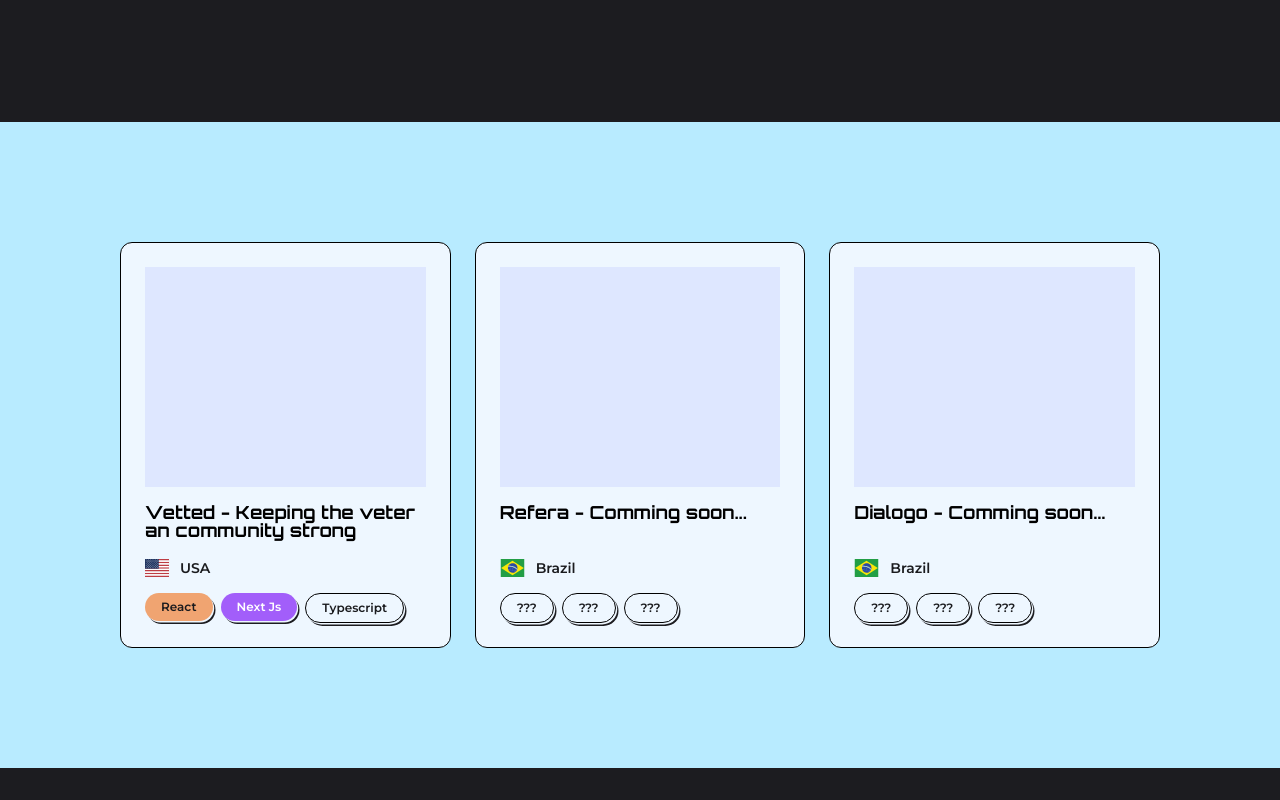
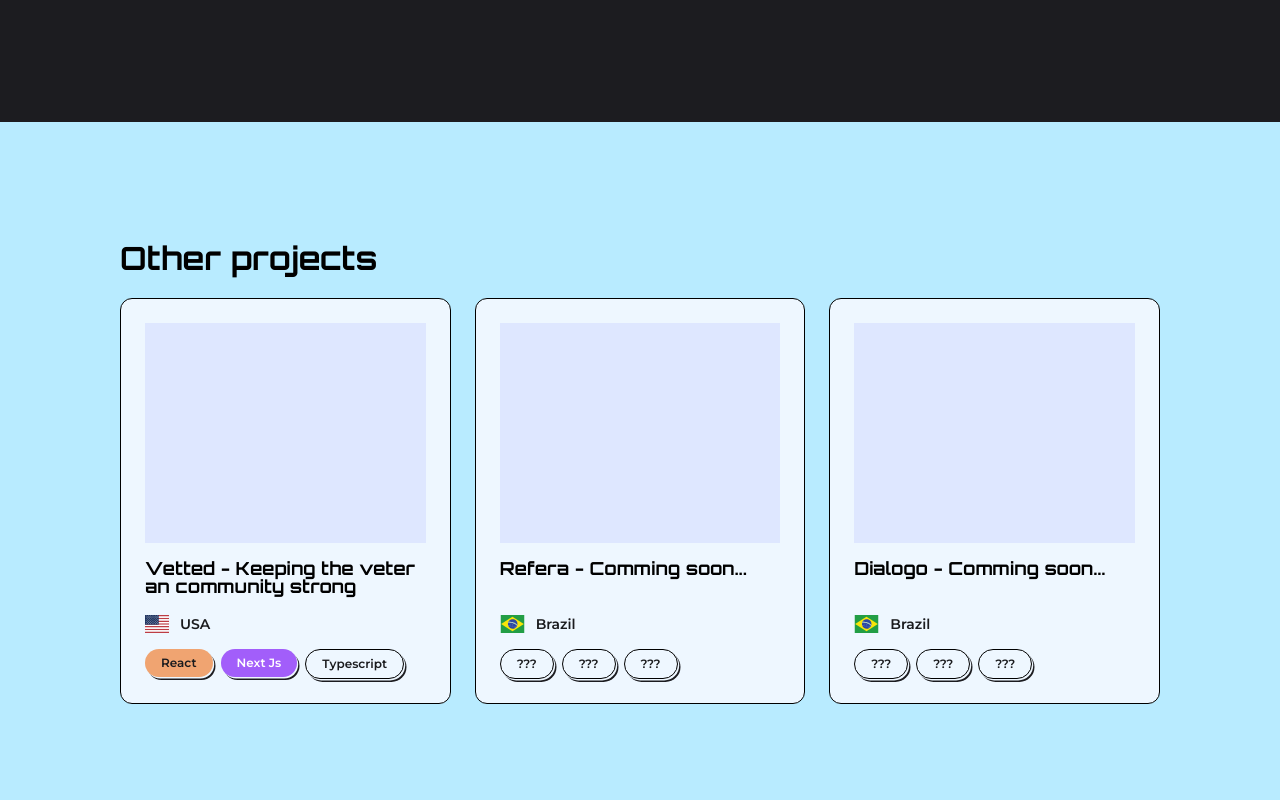
Before and after one commit to Augusto-DF/portfolio, a React (Create React App) app: page /projects/vetted in a window 1280 px wide. Shown: the part 3720-4520 px from the top of the page. Built offline with nearby package versions, Linux system fonts and the light colour scheme.

Commit message:
style: Add Other projects, section title

```diff
--- a/src/views/projects-themes/theme-a/index.tsx
+++ b/src/views/projects-themes/theme-a/index.tsx
@@ -140,6 +140,8 @@ const ThemeA = ({ data }: ThemeAProps) => {
         {/* <img src={data.learning_img} alt={learning_img_alt} /> */}
       </section>
       <section className={classnames(styles.section, styles.otherProjects)}>
+        <div className={styles.otherContainer}>
+          <h2>Other projects</h2>
           {otherProjects.map((other: any, id: number) => {
             const {
               title: otherTitle,
@@ -158,6 +160,7 @@ const ThemeA = ({ data }: ThemeAProps) => {
               />
             )
           })}
+        </div>
       </section>
     </>
   )
--- a/src/views/projects-themes/theme-a/styles.module.scss
+++ b/src/views/projects-themes/theme-a/styles.module.scss
@@ -130,19 +130,18 @@
 }
 
 .otherProjects {
-    gap: 2.4rem;
     background-color: $bg-blue;
-    display: grid;
-    grid-template-columns: 1fr 1fr 1fr;
 
-    & > a {
-        height: 100%;
+    .otherContainer {
+        width: 104rem;
+        display: grid;
+        grid-template-columns: 1fr 1fr 1fr;
+        gap: 2.4rem;
+
+        & > h2 {
+            font-size: $font-size-xl;
+            font-weight: $font-weight-bold;
+            grid-column: span 3;
+        }
     }
-    /* justify-content: flex-start;
-     */
-
-    /* & > a {
-        flex: 1;
-        height: 100%;
-    } */
 }
```
Lines whose indentation alone changed are shown as unchanged.
